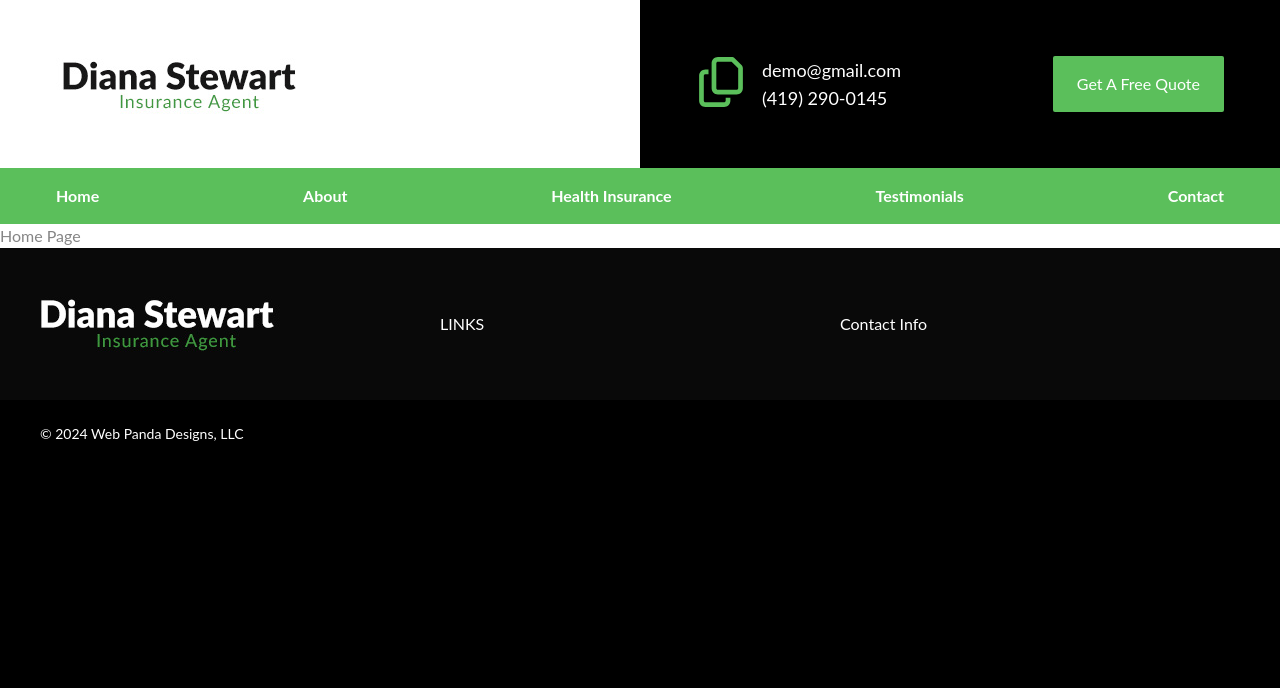
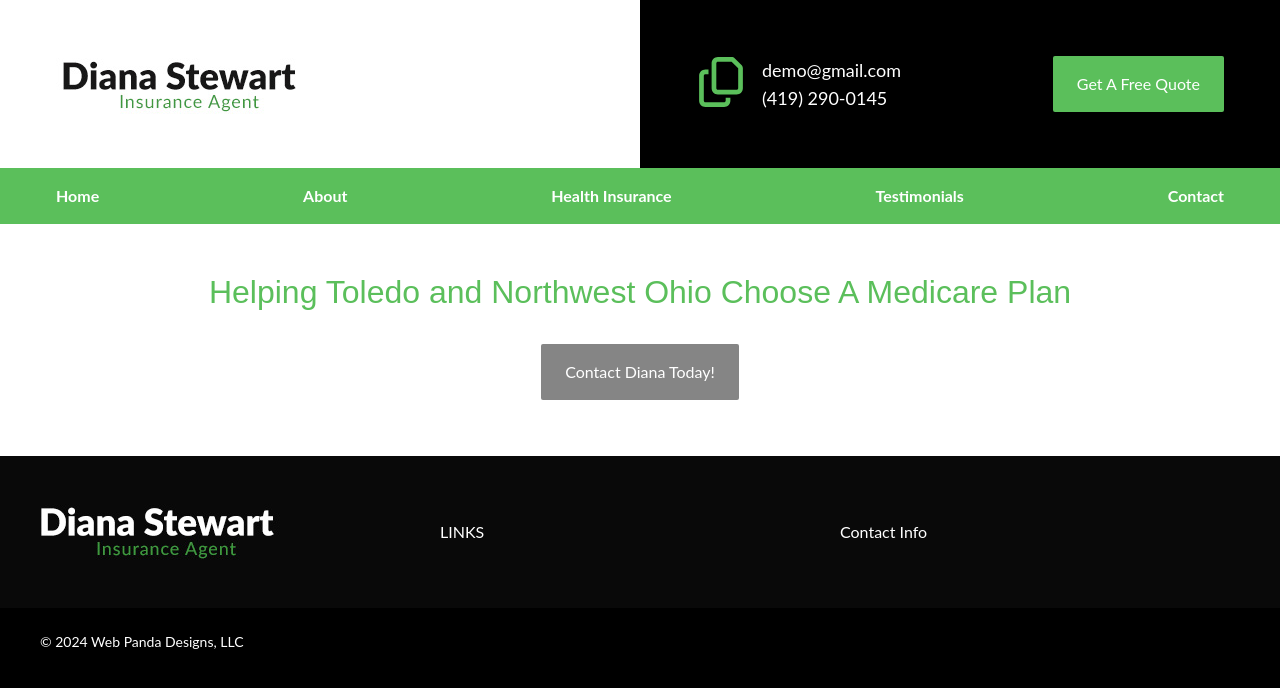
Before and after one commit to andrewstanton/diana-stewart-insurance, a Next.js app: page / in a window 1280 px wide. Shown: the top 688 px of the page. Built offline with nearby package versions, Linux system fonts and the light colour scheme; what @apollo/experimental-nextjs-app-support would draw is missing.

Commit message:
Updated home page components

```diff
--- a/src/app/page.tsx
+++ b/src/app/page.tsx
@@ -1,6 +1,7 @@
 import { NextPage } from "next"
 
 import getSEOQuery from "@/queries/getSEOQuery"
+import HomeSection from "@/ui/molecules/HomeSection"
 
 export async function generateMetadata() {
   const data = await getSEOQuery("cG9zdDo3")
@@ -10,6 +11,10 @@ export async function generateMetadata() {
   }
 }
 
-const HomePage: NextPage = () => <div>Home Page</div>
+const HomePage: NextPage = () => (
+  <div>
+    <HomeSection title="Helping Toledo and Northwest Ohio Choose A Medicare Plan" />
+  </div>
+)
 
 export default HomePage
--- a/src/ui/atoms/Button.tsx
+++ b/src/ui/atoms/Button.tsx
@@ -1,8 +1,9 @@
 import classNames from "classnames"
 import { FC, ReactNode } from "react"
 
-enum ButtonColorEnum {
+export enum ButtonColorEnum {
   PRIMARY,
+  DEFAULT,
 }
 
 export interface ButtonProps {
@@ -17,6 +18,8 @@ const Button: FC<ButtonProps> = (props) => {
 
   const getColorClass = () => {
     switch (color) {
+      case ButtonColorEnum.DEFAULT:
+        return "bg-gray-500 text-white hover:bg-gray-400"
       default:
         return "bg-green-500 text-white hover:bg-green-700"
     }
--- /dev/null
+++ b/src/ui/atoms/Header.tsx
@@ -0,0 +1,26 @@
+"use client"
+
+import colors from "@/config/colors"
+import styled, { css } from "styled-components"
+
+const basicStyles = css`
+  color: ${colors.green500};
+  margin: 0;
+  padding: 0;
+  margin-bottom: 1rem;
+`
+
+export const H1 = styled.h1`
+  font-size: 2rem;
+  ${basicStyles}
+`
+
+export const H2 = styled.h2`
+  font-size: 1.75rem;
+  ${basicStyles}
+`
+
+export default {
+  H1,
+  H2,
+}
--- /dev/null
+++ b/src/ui/atoms/Section.tsx
@@ -0,0 +1,12 @@
+import { FC, ReactNode } from "react"
+
+export interface SectionProps {
+  children?: ReactNode
+}
+
+const Section: FC<SectionProps> = (props) => {
+  const { children } = props
+  return <section className="bg-white p-14">{children}</section>
+}
+
+export default Section
--- a/src/ui/atoms/index.ts
+++ b/src/ui/atoms/index.ts
@@ -1,2 +1,3 @@
 export { default as Button } from "./Button"
 export { default as Icon } from "./Icon"
+export { default as Section } from "./Section"
--- /dev/null
+++ b/src/ui/molecules/HomeSection.tsx
@@ -0,0 +1,36 @@
+import Link from "next/link"
+import { FC, ReactNode } from "react"
+
+import { Button, Section } from "@/ui/atoms"
+import { H1 } from "@/ui/atoms/Header"
+
+// @types
+import { ButtonColorEnum } from "../atoms/Button"
+
+export interface HomeSectionProps {
+  title?: string
+  children?: ReactNode
+  btnText?: string
+}
+
+const HomeSection: FC<HomeSectionProps> = (props) => {
+  const { title, children, btnText = "Contact Diana Today!" } = props
+
+  return (
+    <Section>
+      <div className="container mx-auto text-center">
+        <H1>{title}</H1>
+
+        {children}
+
+        <div className="mt-10">
+          <Link href="/contact">
+            <Button color={ButtonColorEnum.DEFAULT}>{btnText}</Button>
+          </Link>
+        </div>
+      </div>
+    </Section>
+  )
+}
+
+export default HomeSection
```
